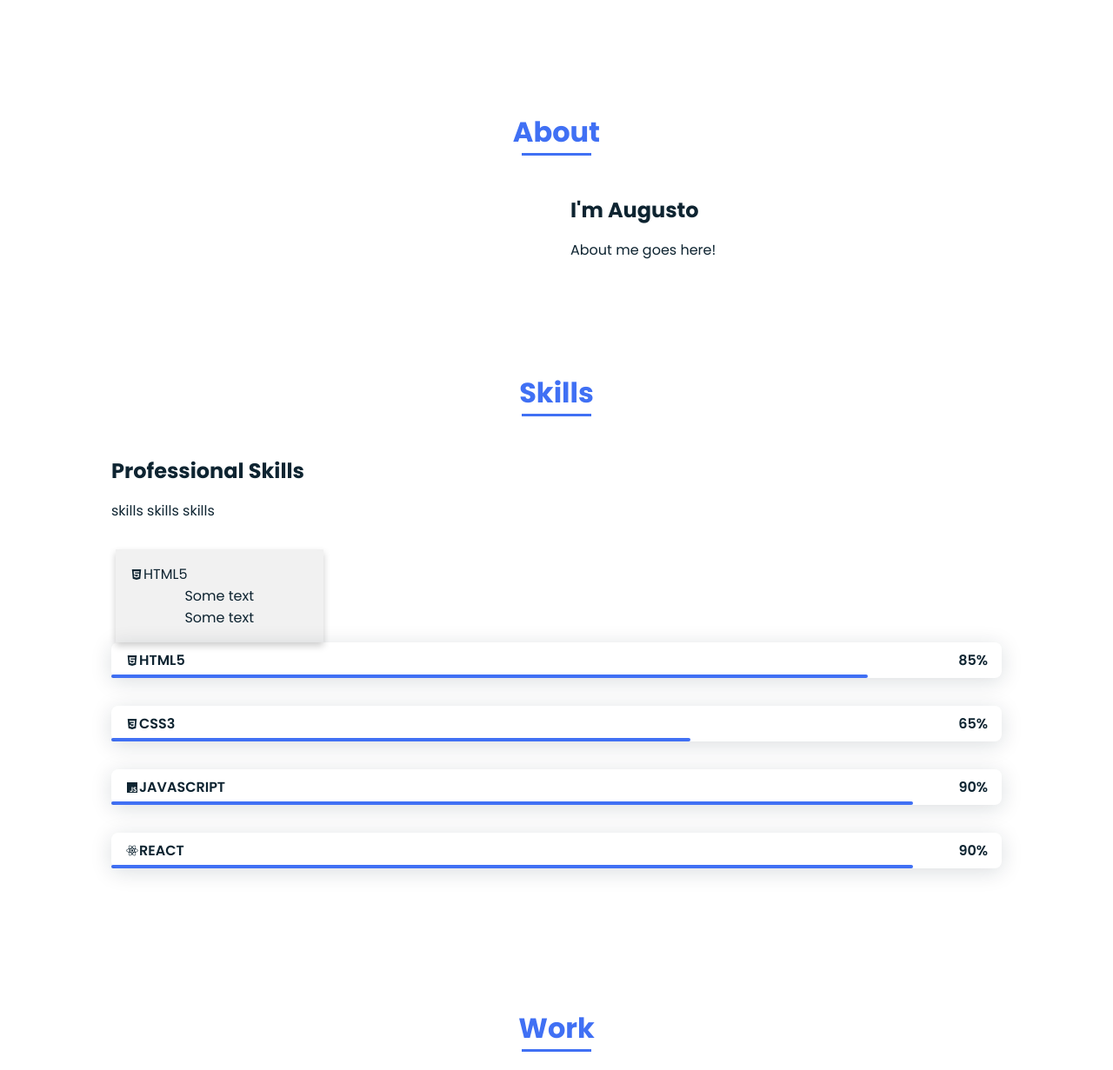
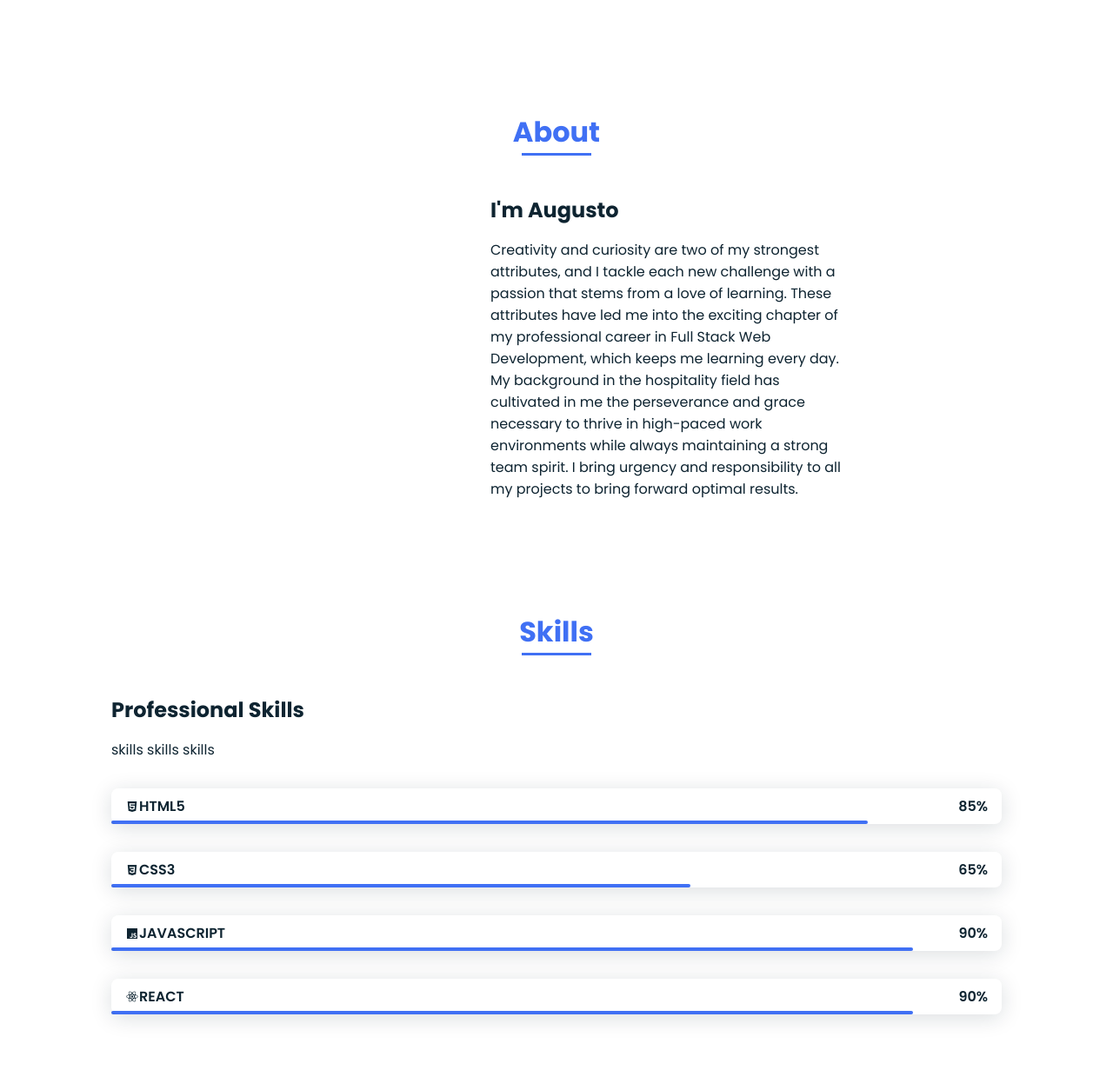
Before and after one commit to augustoibarrola/portfolio-page, a PHP site: page / in a window 1280 px wide. Shown: the part 752-1983 px from the top of the page at 87% size. Run offline with PHP 8.4, Linux system fonts and the light colour scheme.

Commit message:
added linkedin bio to html doc

```diff
--- a/assets/css/styles.css
+++ b/assets/css/styles.css
@@ -461,6 +461,9 @@
         align-items: center;
         text-align: initial;
     }
+    .about__container{
+        padding-right: 11.5rem;
+    }
     .about_img img{
         width: 300px
     }
@@ -485,4 +488,7 @@
     .home__img{
         right: 10%
     }
+    .about__container{
+        padding-right: 11.5rem;
+    }
 }
--- a/index.html
+++ b/index.html
@@ -45,8 +45,8 @@
                 </div>
 
                 <div class="home__social">
-                    <a href="https://www.linkedin.com/in/augustotibarrola/" class="home__social-icon"><i class='bx bxl-linkedin-square'></i></a>
-                    <a href="https://github.com/augustoibarrola" class="home__social-icon"><i class='bx bxl-github' ></i></a>
+                    <a href="https://www.linkedin.com/in/augustotibarrola/" class="home__social-icon" target="_blank"><i class='bx bxl-linkedin-square'></i></a>
+                    <a href="https://github.com/augustoibarrola" class="home__social-icon" target="_blank"><i class='bx bxl-github' ></i></a>
                 </div>
 
                 <div class="home__img">
@@ -65,7 +65,9 @@
 
                     <div>
                         <h2 class="about__subtitle">I'm Augusto</h2>
-                        <p class="about__text">About me goes here!</p>
+                        <p class="about__text">
+                            Creativity and curiosity are two of my strongest attributes, and I tackle each new challenge with a passion that stems from a love of learning. These attributes have led me into the exciting chapter of my professional career in Full Stack Web Development, which keeps me learning every day. My background in the hospitality field has cultivated in me the perseverance and grace necessary to thrive in high-paced work environments while always maintaining a strong team spirit. I bring urgency and responsibility to all my projects to bring forward optimal results.
+                        </p>
                     </div>
                 </div>
             </section >
@@ -80,16 +82,7 @@
 
                         <div class="row">
 
-                            <div class="skill__column">
-                                <div class="card">
-                                    <div class="skills__names">
-                                        <i class='bx bxl-html5' ></i>
-                                        <span class="skills__name">HTML5</span>
-                                    </div >
-                                  <p>Some text</p>
-                                  <p>Some text</p>
-                                </div>
-                            </div>
+
 
                         </div>
 
```
Also changed, not shown: README.md.
